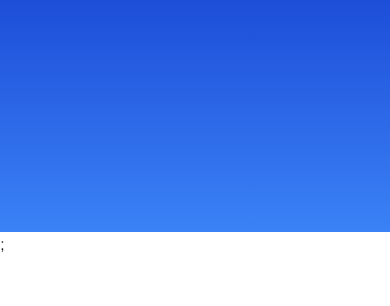
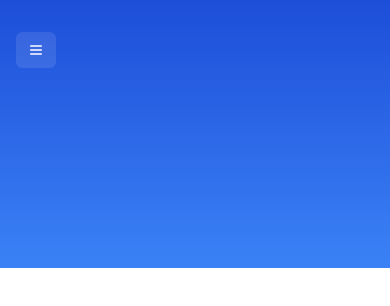
Before and after one commit to ikraamdaanis/finance, a Next.js app: page / in a window 390 px wide. Shown: the top 306 px of the page. Built offline with nearby package versions, Linux system fonts and the light colour scheme.

Commit message:
sidebar mobile

```diff
--- a/app/(dashboard)/layout.tsx
+++ b/app/(dashboard)/layout.tsx
@@ -5,7 +5,7 @@ export default function DashboardLayout({ children }: Children) {
   return (
     <>
       <Header />
-      <main className="px-3 lg:px-14">{children}</main>;
+      <main className="px-3 lg:px-14">{children}</main>
     </>
   );
 }
--- a/components/Navigation.tsx
+++ b/components/Navigation.tsx
@@ -1,7 +1,12 @@
 "use client";
 
 import { NavButton } from "components/NavButton";
-import { usePathname } from "next/navigation";
+import { usePathname, useRouter } from "next/navigation";
+import { Sheet, SheetContent, SheetTrigger } from "components/ui/sheet";
+import { useMedia } from "react-use";
+import { useState } from "react";
+import { Button } from "components/ui/button";
+import { Menu } from "lucide-react";
 
 export const routes = [
   { href: "/", label: "Overview" },
@@ -12,7 +17,49 @@ export const routes = [
 ];
 
 export const Navigation = () => {
+  const router = useRouter();
   const pathname = usePathname();
+
+  const isMobile = useMedia("(max-width: 1024px)", false);
+
+  const [isOpen, setIsOpen] = useState(false);
+
+  function handleClick(href: string) {
+    router.push(href);
+    setIsOpen(false);
+  }
+
+  if (isMobile) {
+    return (
+      <Sheet open={isOpen} onOpenChange={setIsOpen}>
+        <SheetTrigger asChild>
+          <Button
+            variant="outline"
+            size="sm"
+            className="border-none bg-white/10 font-normal text-white outline-none transition hover:bg-white/20 hover:text-white focus:bg-white/30 focus-visible:ring-transparent focus-visible:ring-offset-0"
+          >
+            <Menu className="size-4" />
+          </Button>
+        </SheetTrigger>
+        <SheetContent side="left" className="px-2">
+          <nav className="flex flex-col gap-y-2 pt-6">
+            {routes.map(route => {
+              return (
+                <Button
+                  key={route.href}
+                  variant={route.href === pathname ? "secondary" : "ghost"}
+                  onClick={() => handleClick(route.href)}
+                  className="w-full justify-start"
+                >
+                  {route.label}
+                </Button>
+              );
+            })}
+          </nav>
+        </SheetContent>
+      </Sheet>
+    );
+  }
 
   return (
     <nav className="hidden items-center gap-x-2 overflow-x-auto lg:flex">
--- a/package.json
+++ b/package.json
@@ -25,6 +25,7 @@
     "react": "^18",
     "react-dom": "^18",
     "react-hook-form": "^7.51.4",
+    "react-use": "^17.5.0",
     "sonner": "^1.4.41",
     "zod": "^3.23.8"
   },
```
Also changed, not shown: 1 other file (tests, documents, lock files or other folders).
